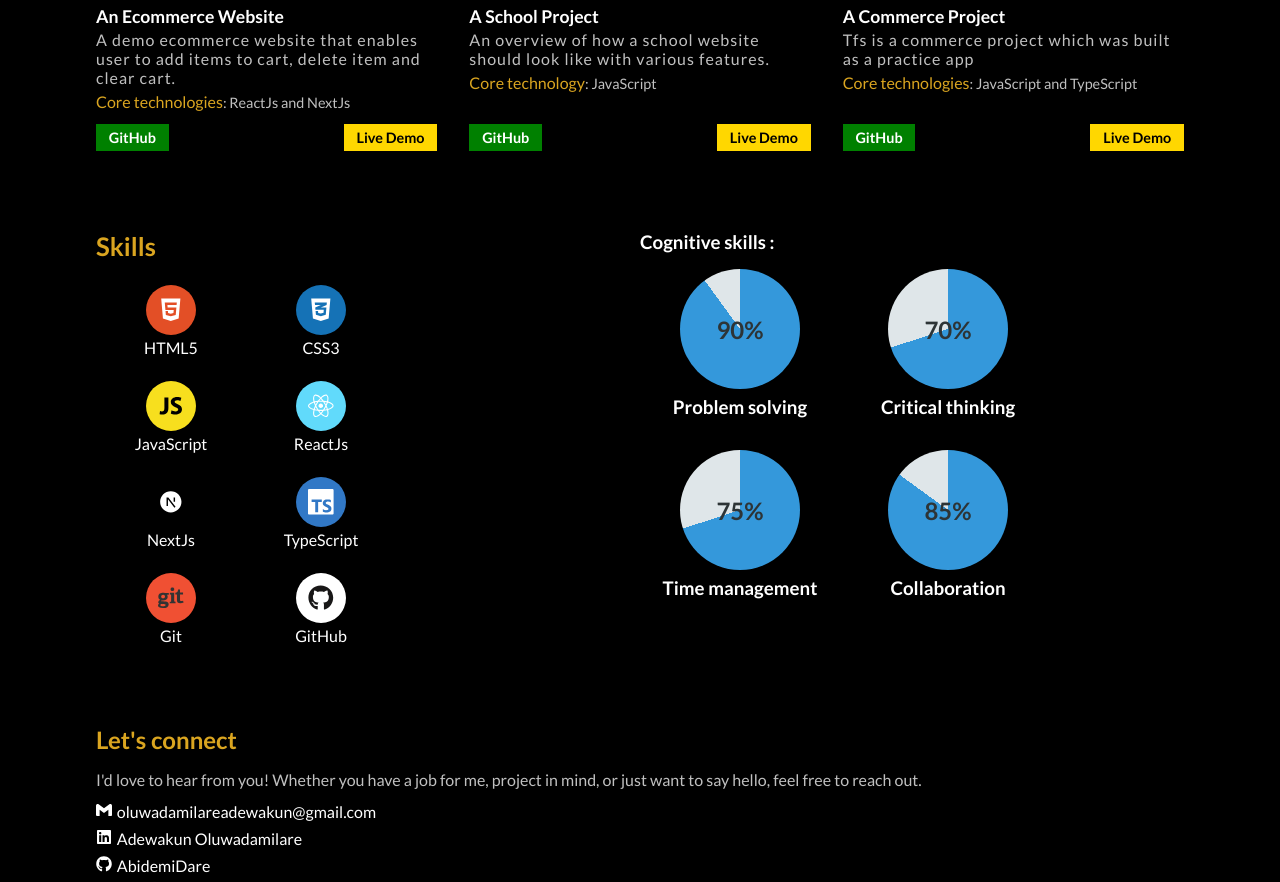
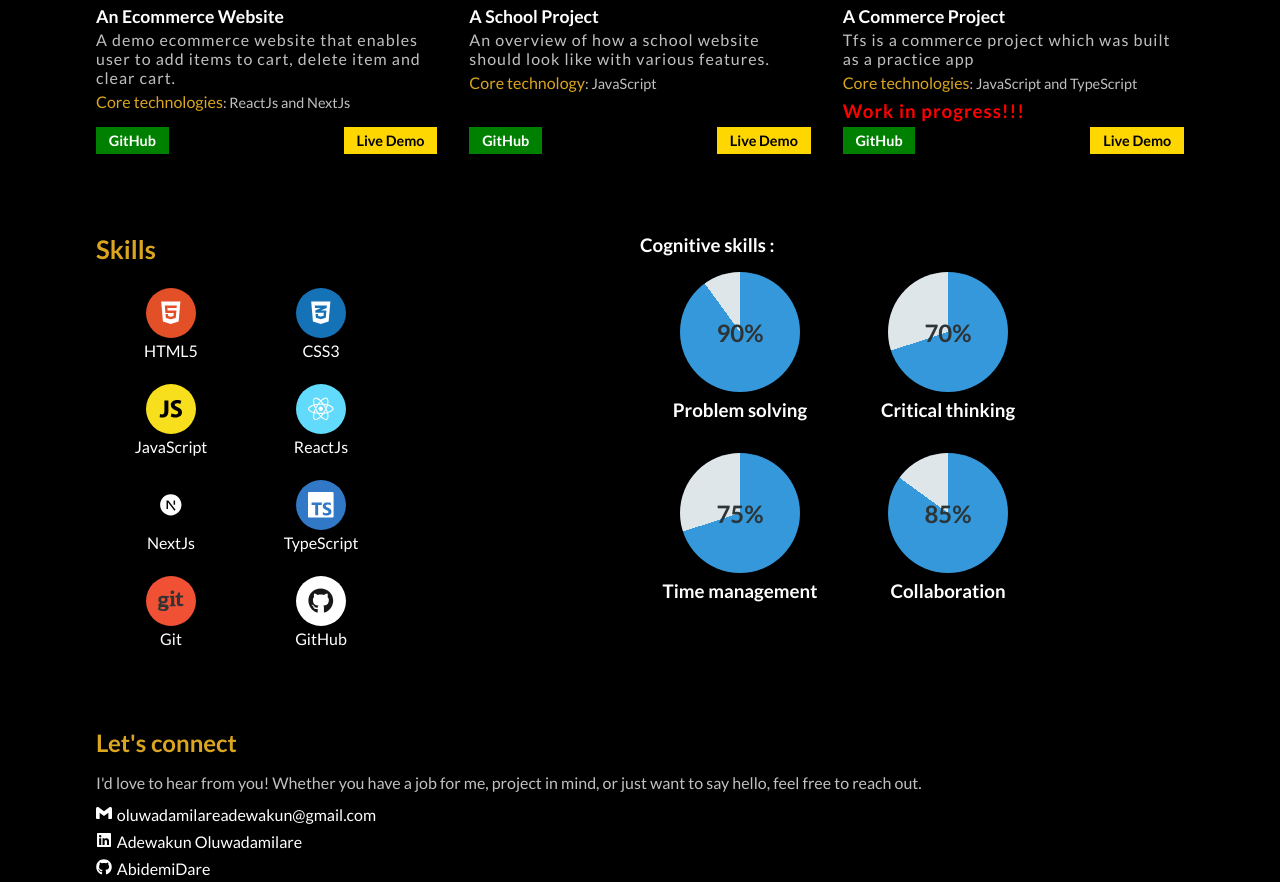
Before and after one commit to AbidemiDare/Portfolio, a Next.js app: page / in a window 1280 px wide. Shown: the part 914-1796 px from the top of the page. Built offline with nearby package versions, Linux system fonts and the light colour scheme.

Commit message:
'project.tsx'

```diff
--- a/src/app/components/projects/project.tsx
+++ b/src/app/components/projects/project.tsx
@@ -114,6 +114,7 @@ export default function Project() {
                 <p>
                   <span>Core technologies</span>: JavaScript and TypeScript
                 </p>
+                <h3 className={style.work}>Work in progress!!!</h3>
               </div>
             </div>
 
--- a/src/app/components/projects/projects.module.css
+++ b/src/app/components/projects/projects.module.css
@@ -96,3 +96,7 @@
     grid-template-columns: repeat(3, 1fr);
   }
 }
+
+.work {
+  color: red;
+}
```
